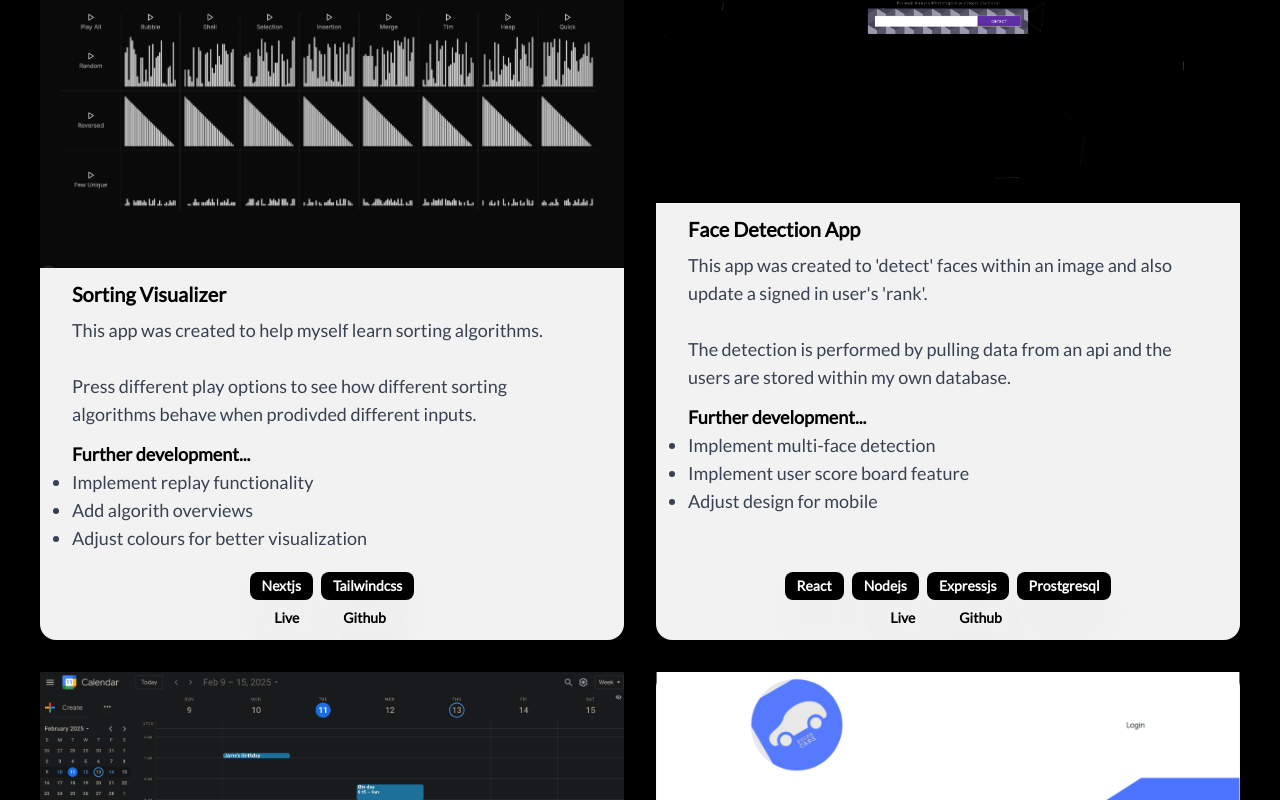
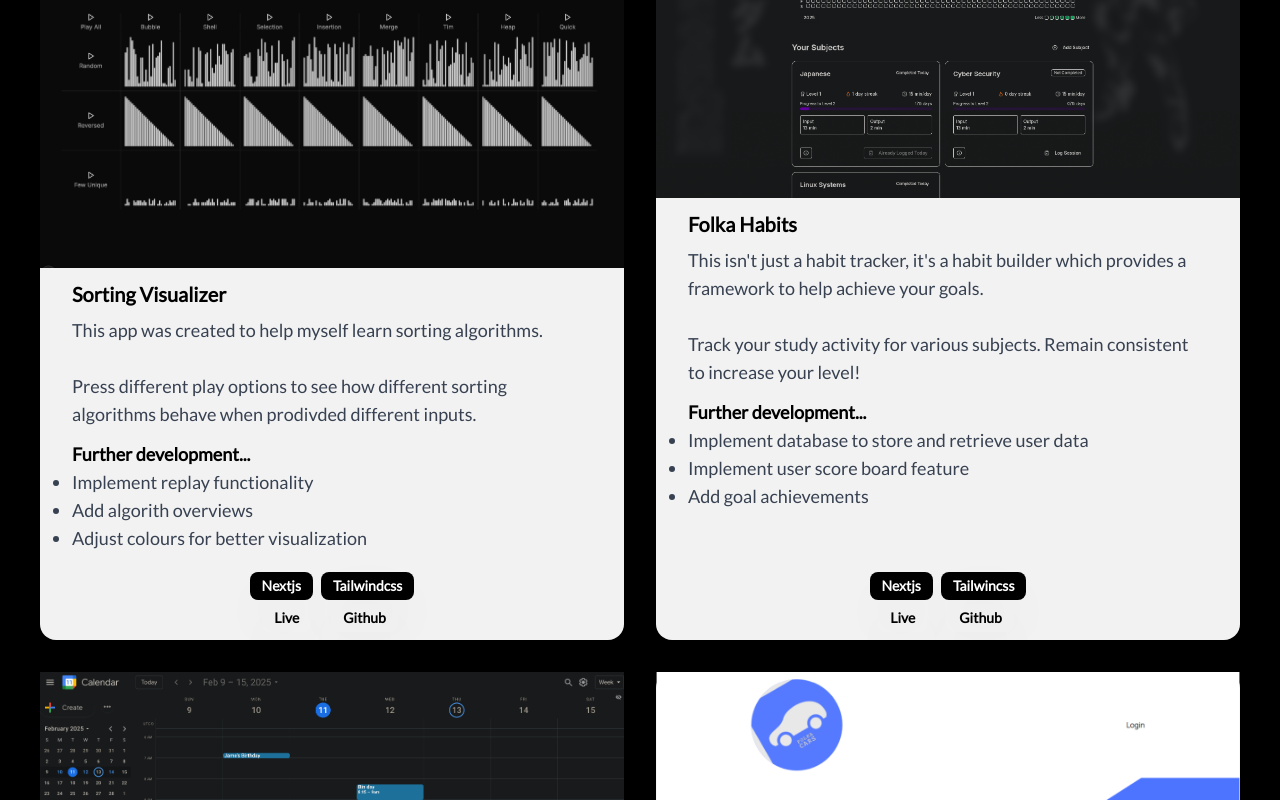
Before and after one commit to Folka2134/folka-portfolio, a React (Vite) app: page / in a window 1280 px wide. Shown: the part 2106-2906 px from the top of the page. Built offline with nearby package versions, Linux system fonts and the light colour scheme.

Commit message:
chore: Added folka-habits

```diff
--- a/src/assets/data/projects.ts
+++ b/src/assets/data/projects.ts
@@ -16,21 +16,37 @@ export const projectData = [
     githubUrl: "https://github.com/Folka2134/algorithm_visualizer",
   },
   {
-    title: "Face Detection App",
-    image: "/static/images/smartbrain_preview2.png",
+    title: "Folka Habits",
+    image: "/static/images/folka-habits_preview.png",
     description:
-      "This app was created to 'detect' faces within an image and also update a signed in user's 'rank'.",
+      "This isn't just a habit tracker, it's a habit builder which provides a framework to help achieve your goals.",
     functionality:
-      "The detection is performed by pulling data from an api and the users are stored within my own database.",
+      "Track your study activity for various subjects. Remain consistent to increase your level!",
     improvements: [
-      "Implement multi-face detection",
+      "Implement database to store and retrieve user data",
       "Implement user score board feature",
-      "Adjust design for mobile",
+      "Add goal achievements",
     ],
-    tags: ["React", "Nodejs", "Expressjs", "Prostgresql"],
-    liveUrl: "https://folka2134.github.io/face-detection-app/",
-    githubUrl: "https://github.com/Folka2134/face-detection-app",
+    tags: ["Nextjs", "Tailwincss"],
+    liveUrl: "https://folka-habits.vercel.app/",
+    githubUrl: "https://github.com/Folka2134/folka-habits",
   },
+  // {
+  //   title: "Face Detection App",
+  //   image: "/static/images/smartbrain_preview2.png",
+  //   description:
+  //     "This app was created to 'detect' faces within an image and also update a signed in user's 'rank'.",
+  //   functionality:
+  //     "The detection is performed by pulling data from an api and the users are stored within my own database.",
+  //   improvements: [
+  //     "Implement multi-face detection",
+  //     "Implement user score board feature",
+  //     "Adjust design for mobile",
+  //   ],
+  //   tags: ["React", "Nodejs", "Expressjs", "Prostgresql"],
+  //   liveUrl: "https://folka2134.github.io/face-detection-app/",
+  //   githubUrl: "https://github.com/Folka2134/face-detection-app",
+  // },
   {
     title: "Folka Calendar",
     image: "/static/images/folkaCalendar_preview.png",
```
Also changed, not shown: public/static/images/folka-habits_preview.png (added).
